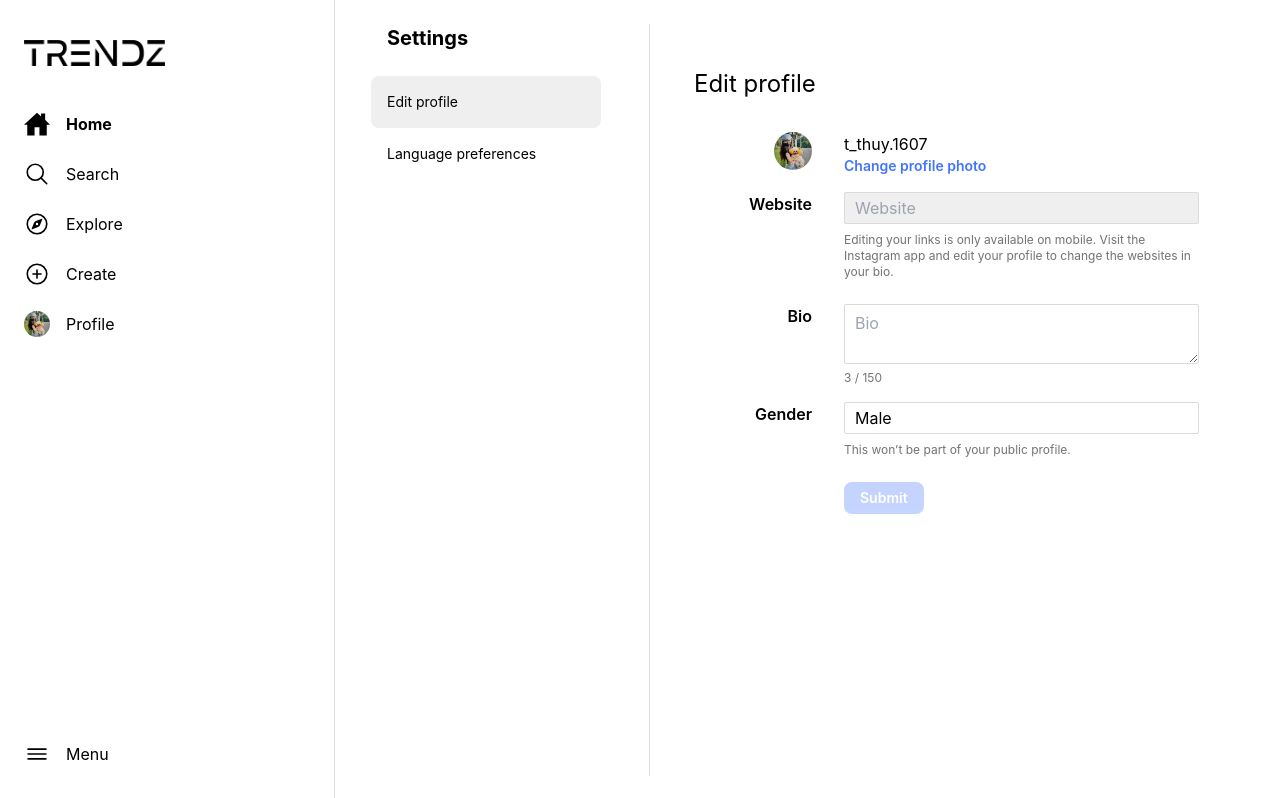
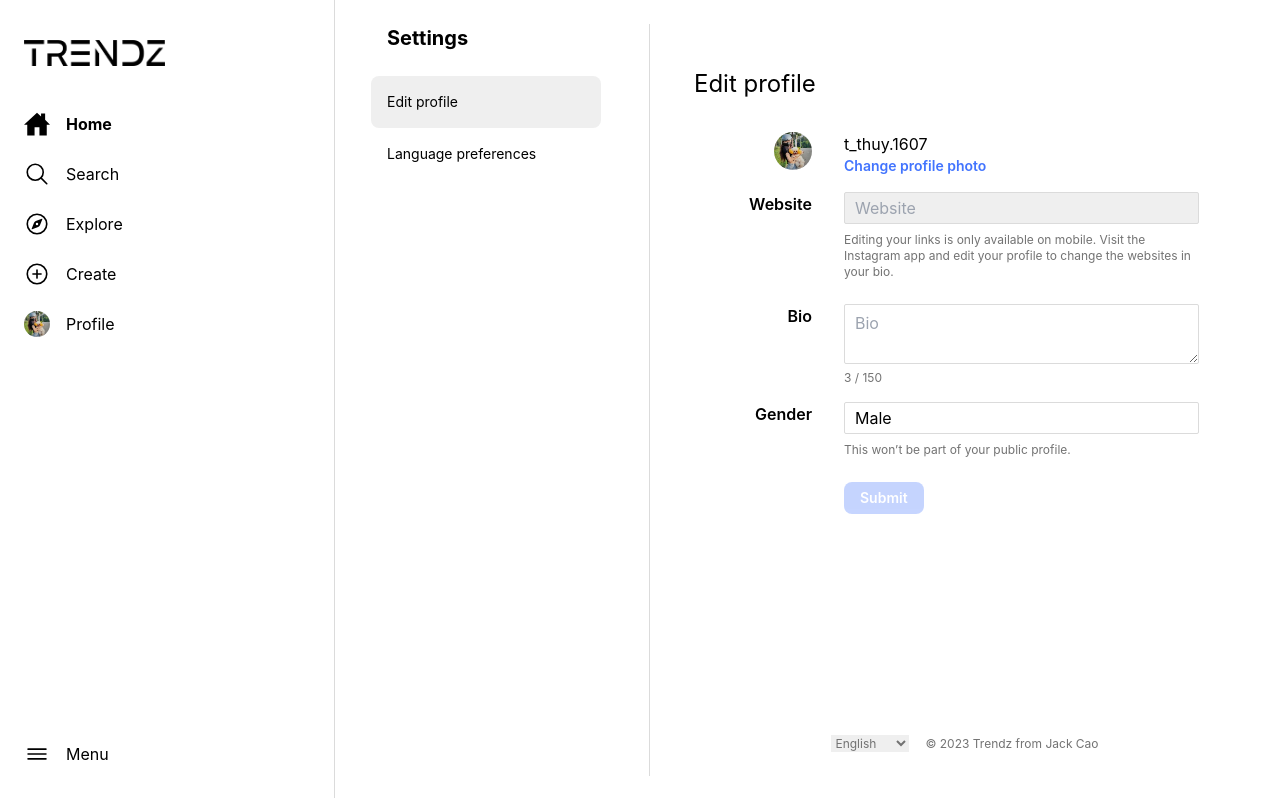
Before and after one commit to hpcao299/trendz_ui, a Next.js app: page /accounts/edit in a window 1280 px wide. Built offline with nearby package versions, Linux system fonts and the light colour scheme.

Commit message:
copyright footer component

```diff
--- a/src/app/(home)/FeedSidebar/FeedSidebar.tsx
+++ b/src/app/(home)/FeedSidebar/FeedSidebar.tsx
@@ -81,7 +81,7 @@ const FeedSidebar: React.FC = () => {
                     </li>
                 </ul>
                 <div className="uppercase text-xs text-[rgb(199,199,199)] mt-4">
-                    © {new Date().getFullYear()} TRENDZ FROM JACK CAO
+                    © 2023 TRENDZ FROM JACK CAO
                 </div>
             </div>
         </div>
--- a/src/app/(settings)/accounts/edit/page.tsx
+++ b/src/app/(settings)/accounts/edit/page.tsx
@@ -1,9 +1,11 @@
+import { CopyrightFooter } from '@/layouts';
 import Image from 'next/image';
 import React from 'react';
 
 const AccountEditPage = () => {
     return (
-        <div className="py-9">
+        <>
+            <div className="py-9 min-h-with-copyright-footer">
                 <div className="mt-8 mb-6 text-2xl ml-11">Edit profile</div>
                 <div className="mt-8">
                     <div className="ml-[194px] relative">
@@ -41,8 +43,8 @@ const AccountEditPage = () => {
                                     />
                                     <div className="my-2 text-xs text-secondaryText">
                                         Editing your links is only available on mobile. Visit the
-                                    Instagram app and edit your profile to change the websites in
-                                    your bio.
+                                        Instagram app and edit your profile to change the websites
+                                        in your bio.
                                     </div>
                                 </div>
                             </div>
@@ -105,6 +107,8 @@ const AccountEditPage = () => {
                     </form>
                 </div>
             </div>
+            <CopyrightFooter />
+        </>
     );
 };
 
--- a/src/app/[username]/page.tsx
+++ b/src/app/[username]/page.tsx
@@ -79,9 +79,7 @@ const ProfilePage: NextPage<ProfilePageProps> = ({ params }) => {
                 </div>
             </div>
             <footer className="flex items-center justify-center mt-auto mb-12">
-                <span className="text-xs text-secondaryText">
-                    © {new Date().getFullYear()} Trendz from Jack Cao
-                </span>
+                <span className="text-xs text-secondaryText">© 2023 Trendz from Jack Cao</span>
             </footer>
         </div>
     );
--- /dev/null
+++ b/src/layouts/CopyrightFooter/CopyrightFooter.tsx
@@ -0,0 +1,17 @@
+import React from 'react';
+
+const CopyrightFooter: React.FC = () => {
+    return (
+        <div className="flex items-center justify-center pb-12 text-xs text-secondaryText">
+            <div className="relative inline-block overflow-hidden w-max">
+                <select className="w-full outline-none">
+                    <option value="en">English</option>
+                    <option value="vi">Tiếng Việt</option>
+                </select>
+            </div>
+            <span className="ml-4">© 2023 Trendz from Jack Cao</span>
+        </div>
+    );
+};
+
+export default CopyrightFooter;
--- /dev/null
+++ b/src/layouts/CopyrightFooter/index.ts
@@ -0,0 +1 @@
+export { default } from './CopyrightFooter';
--- a/src/layouts/index.ts
+++ b/src/layouts/index.ts
@@ -1,3 +1,4 @@
 export { default as Sidebar } from './Sidebar';
 export { default as Modal } from './Modal';
 export { default as SettingsSidebar } from './SettingsSidebar';
+export { default as CopyrightFooter } from './CopyrightFooter';
--- a/tailwind.config.js
+++ b/tailwind.config.js
@@ -21,6 +21,9 @@ module.exports = {
                 lightWhite: 'rgba(255,255,255,.94)',
                 btnHover: 'rgb(219, 219, 219)',
                 btnBackground: 'rgb(239, 239, 239)',
+            },
+            minHeight: {
+                'with-copyright-footer': 'calc(100vh - 65px)',
             },
             spacing: {
                 0.5: '2px',
```
Lines whose indentation alone changed are shown as unchanged.
